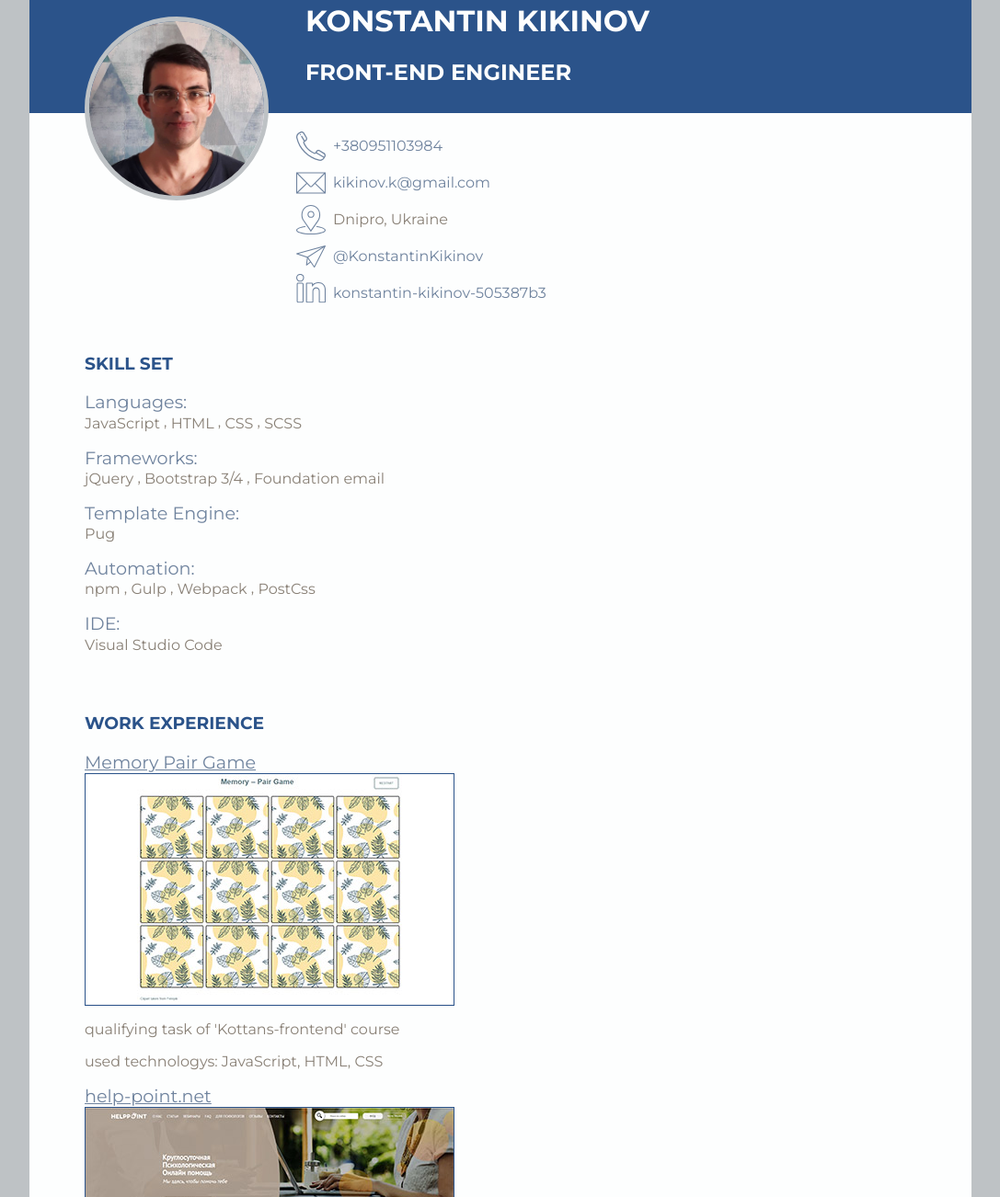
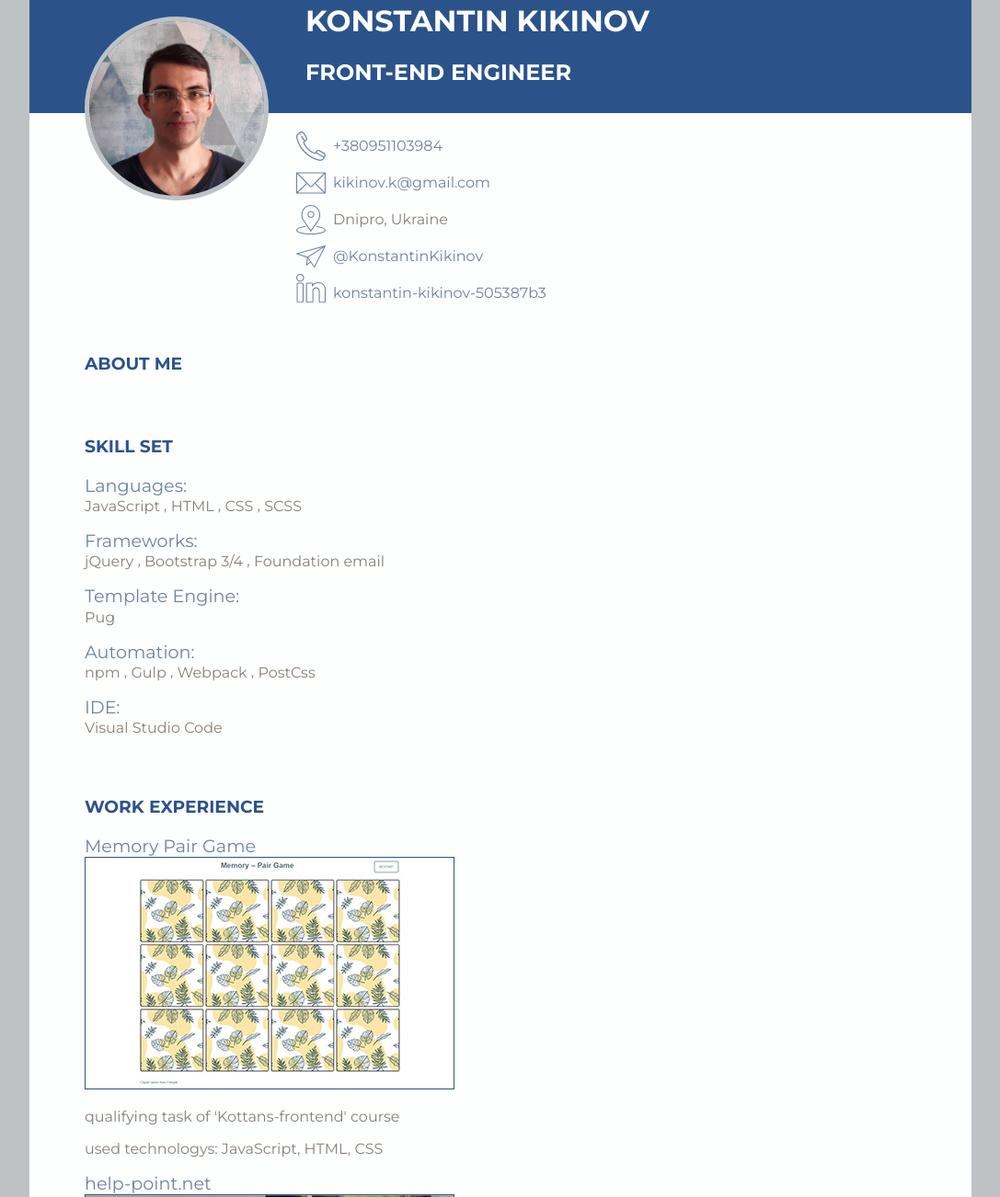
Before and after one commit to KikinovK/rsschool-cv, a plain HTML site: page index.html in a window 1280 px wide. Shown: the part 46-1348 px from the top of the page at 92% size, without its empty margins (96-1183 px from the left). Drawn offline with nearby package versions, Linux system fonts and the light colour scheme.

Commit message:
fix: semantic path

```diff
--- a/index.html
+++ b/index.html
@@ -19,6 +19,7 @@
       <nav class="menu hiden">
         <ul class="list menu__list">
           <li class="item menu__item"><a href="#contact" class="menu__link">Contact</a></li>
+          <li class="item menu__item"><a href="#about" class="menu__link">About Me</a></li>
           <li class="item menu__item"><a href="#skill" class="menu__link">Skill Set</a></li>
           <li class="item menu__item"><a href="#work" class="menu__link">Work Experience</a></li>
           <li class="item menu__item"><a href="#code" class="menu__link">Code Examples</a></li>
@@ -50,6 +51,10 @@
           </li>
         </ul>
       </aside>
+      <section class="section" id="about">
+        <h3>About me</h3>
+        <p></p>
+      </section>
       <section class="section skill_set" id="skill">
         <h3>Skill Set</h3>
         <ul class="list">
@@ -134,8 +139,8 @@
         <ul class="list">
           <li class="item">
             <figure>
+              <figcaption>Memory Pair Game</figcaption>
               <a href="https://kikinovk.github.io/Memory_Pair_Game/" target="_blank">
-                <figcaption>Memory Pair Game</figcaption>
                 <img src="./img/memory_pair_game.jpg" alt="" class="work__img">
               </a>
             </figure>
@@ -144,8 +149,8 @@
           </li>
           <li class="item">
             <figure>
+              <figcaption>help-point.net</figcaption>
               <a href="http://helppoint.surge.sh/" target="_blank">
-                <figcaption>help-point.net</figcaption>
                 <img src="./img/help_point.jpg" alt="" class="work__img">
               </a>
             </figure>
@@ -154,8 +159,8 @@
           </li>
           <li class="item">
             <figure>
+              <figcaption>bambinifamilyclub.com</figcaption>
               <a href="http://www.bambinifamilyclub.com/">
-                <figcaption>bambinifamilyclub.com</figcaption>
                 <img src="./img/bambini.jpg" alt="" class="work__img">
               </a>
             </figure>
```
